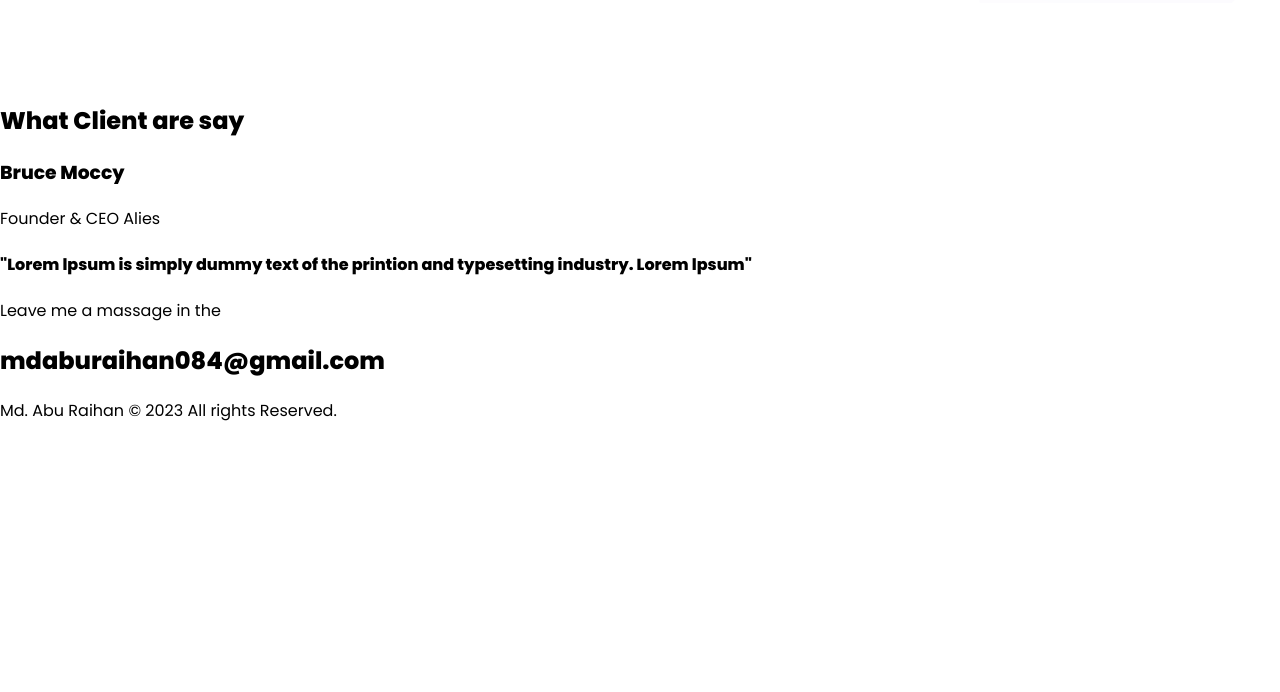
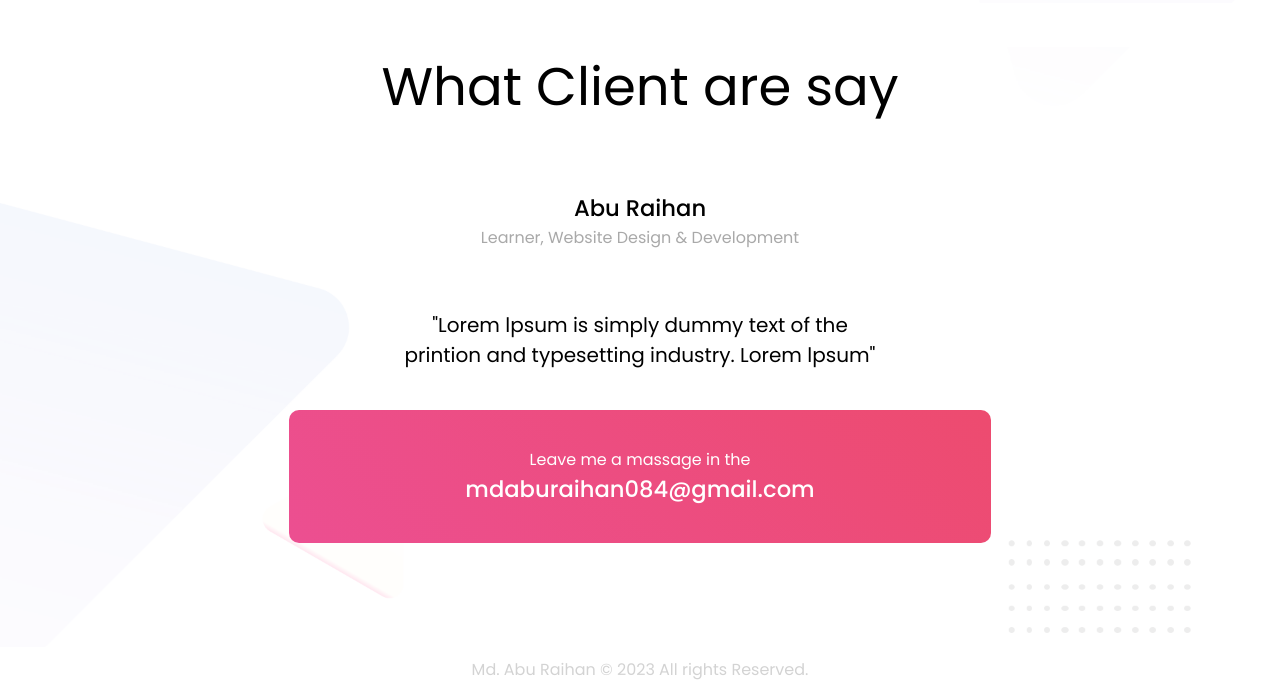
Before and after one commit to MD-ABU-RAIHAN/web-portfolio2, a plain HTML site: page index.html in a window 1280 px wide. Shown: the part 2037-2729 px from the top of the page. Drawn offline with Linux system fonts and the light colour scheme.

Commit message:
personal pc  outside House

```diff
--- a/css/style.css
+++ b/css/style.css
@@ -27,11 +27,12 @@ section{
     padding-left: 5%;
 }
 .half-width img{
-    width: 90%;
+    width: 100%;
 }
-.half-width p{
+p{
     color: darkgray;
 }
+
 .half-width-text-align{
     padding-top: 90px;
 
@@ -71,8 +72,44 @@ background-size: 112%;
     box-shadow: 0px 0px 20px 10px lightgray;
 }
 .footer-section{
+    padding-top: 0px;
+    text-align: center;
+    background-image: url(../images/footer-bg.png);
+    background-size: 100%;
+}
+.last-letter{
+    color: black;
+    font-size: 20px;
+}
+.footer-div{
 
 }
-.footer{
+.footer-div p{
+    padding: 20px;
 
 }
+.mail-address{
+    color: white;
+    margin: 0 auto;
+    padding: 1px;
+    border-radius: 10px;
+    width: 700px;
+    background-image: linear-gradient(45deg, #EC4F91,#ED4B6F );
+}
+.mail-address p span{
+    color: white;
+   }
+   .mail-address p{
+    color: white;
+   }
+
+.footer-name-mail{
+    font-size: 0.6cm;
+    font-weight: 500;
+    color: black;
+}
+footer{
+    text-align: center;
+    color: lightgray;
+    padding: 10px;
+}
--- a/index.html
+++ b/index.html
@@ -4,7 +4,7 @@
     <meta charset="UTF-8">
     <meta name="viewport" content="width=device-width, initial-scale=1.0">
 
-    <link href="https://fonts.googleapis.com/css2?family=Poppins:wght@400;800&display=swap" rel="stylesheet">
+    <link href="https://fonts.googleapis.com/css2?family=Poppins:wght@400;500;800&display=swap" rel="stylesheet">
 
     <link rel="stylesheet" href="css/style.css">
     <title>Web-Portfolio Raihan</title>
@@ -21,13 +21,13 @@
             <a href="#">HIRE ME</a>
         </div>
         <div class="half-width">
-            <img src="images/peter.png" alt="">
+            <img src="images/image 3.png" alt="">
         </div>
     </section>
 
     <section class="bio-area">
         <div class="half-width">
-            <img src="images/peter.png" alt="">
+            <img src="images/raihan_dream.png" alt="">
         </div>
 
         <div class="half-width half-width-bio-align">
@@ -50,21 +50,25 @@
 
     <section class="footer-section">
         <div class="footer-div">
-            <h1>What Client are say</h1>
+            <h1 class="hello">What Client are say</h1>
 
-            <h3>Bruce Moccy</h3>
-            <p>Founder & CEO Alies</p>
+            <p><span class="footer-name-mail">Abu Raihan</span><br>Learner, Website Design & Development</p>
 
-            <h4>"Lorem lpsum is simply dummy text of the printion and typesetting industry. Lorem lpsum"</h4>
+            <p class="last-letter">"Lorem lpsum is simply dummy text of the<br>printion and typesetting industry. Lorem lpsum"</p>
 
             <div class="mail-address">
-                <p>Leave me a massage in the</p>
-                <h2>mdaburaihan084@gmail.com</h2>
+                <p>Leave me a massage in the
+                    <br>
+                    <span class="footer-name-mail mail">mdaburaihan084@gmail.com</span>
+                </p>
+
             </div>
-            <p>Md. Abu Raihan &copy; 2023 All rights Reserved.</p>
+
         </div>
+
     </section>
 
+    <footer>Md. Abu Raihan &copy; 2023 All rights Reserved.</footer>
 
 </body>
 </html>
```
Also changed, not shown: images/image 3.png (added), images/peter.png (deleted), images/peter_dream.png (deleted), images/raihan.png (added), images/raihan1.png (added), images/raihan2.png (added), 4 other files.
